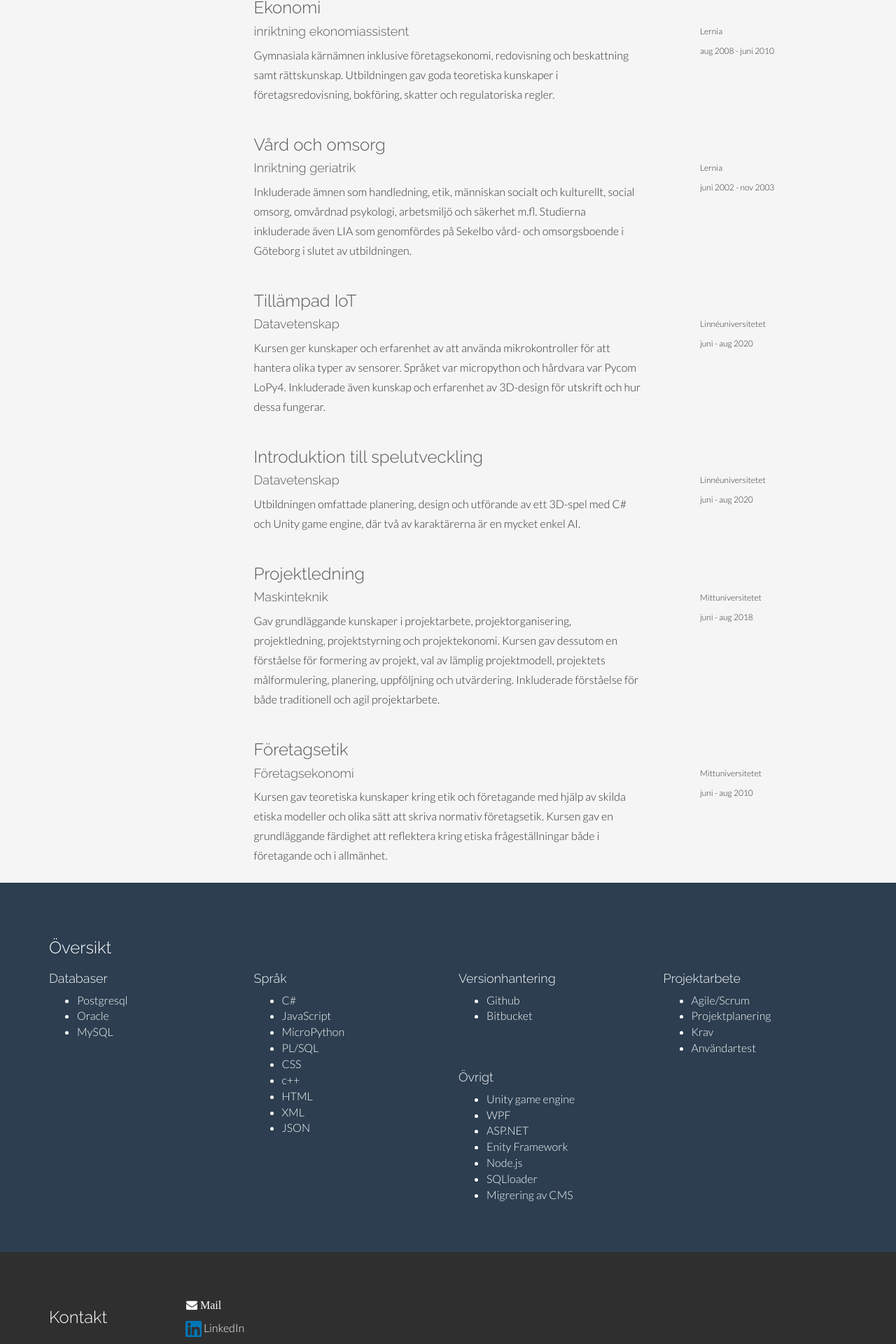
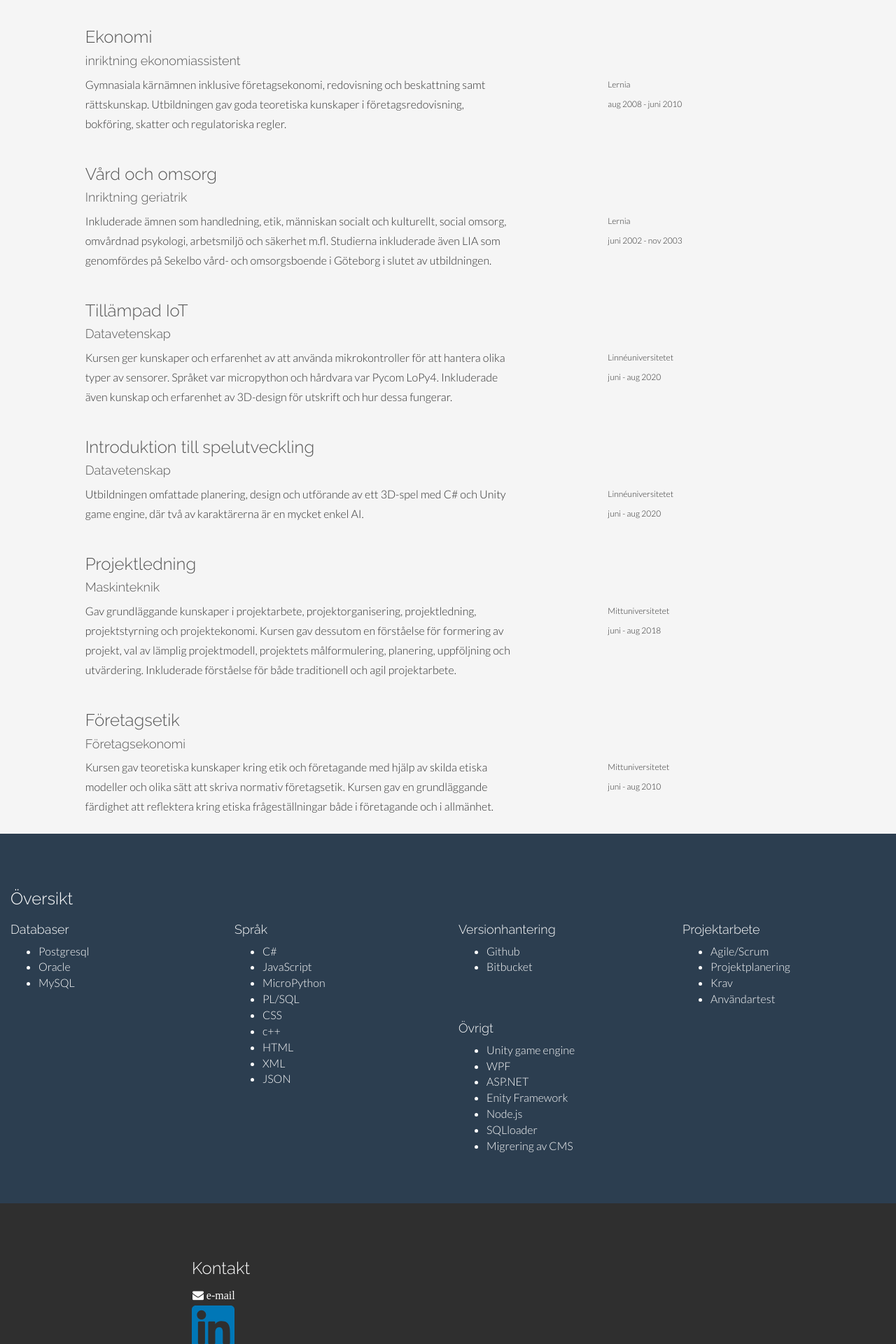
Before and after one commit to alienarex/annica_space, a PHP site: page / in a window 1280 px wide; the page is wider, and only the part inside the window is pictured. Shown: the part 2560-4480 px from the top of that part at 70% size. Run offline with PHP 8.4, Linux system fonts and the light colour scheme.

Commit message:
Fixed the responsive design

```diff
--- a/annica.space/css/style.css
+++ b/annica.space/css/style.css
@@ -37,16 +37,15 @@ p {
   margin-right: auto;
   font-size: 110%;
 }
-
 .edu-item {
-  margin-top: 20%;
+  /* margin-top: 20%; */
   margin-bottom: 0;
-  margin-left: 20%;
+  /* margin-left: 20%; */
   font-size: 12px;
 }
 
 .edu-year {
-  margin-left: 20%;
+  /* margin-left: 20%; */
   font-size: 12px;
 }
 
@@ -223,12 +222,18 @@ SECTION WRAPS
 }
 
 /*Footer*/
-
+#contact {
+  background-color: #2f2f2f;
+}
 #footwrap {
+  /* display: flex; */
   background: #2f2f2f;
   padding-top: 60px;
   padding-bottom: 60px;
   color: #fff;
+}
+address {
+  max-width: 100%;
 }
 
 /* Global Values */
@@ -349,14 +354,16 @@ SECTION WRAPS
   margin: 15px 0;
 }
 .linkedin-icon {
-  width: 20%;
-  height: 10%;
-  margin-top: 5px;
+  display: flex;
 }
+
 .mail-paragraph {
   margin: 1px;
 }
-.linkedin-icon a img {
-  height: 20%;
-  width: 20%;
+/* .linkedin-icon a img {
+  height: 5%;
+  width: 5%;
+} */
+.container {
+  width: 100%;
 }
--- a/annica.space/index.php
+++ b/annica.space/index.php
@@ -64,7 +64,7 @@
     <div id="headerwrap">
         <div class="container">
             <div class="row centered">
-                <div class="col-lg-12">
+                <div class="col-12">
 
                     <p class="quote-paragraph">
                         Programming isn't about what you know; it's about what you can figure out.
@@ -104,8 +104,8 @@
     $splitStr = split_on($personAbout, $splitOnNum);
 
     // bootstrap classes differ between first and second article.
-    $setClassFirstArticle = 'col-lg-6';
-    $setClassSecondArticle = 'col-lg-6 col-lg-offset-3';
+    $setClassFirstArticle = 'col-lg-6 col-md-10 col-md-offset-1';
+    $setClassSecondArticle = 'col-lg-6 col-md-10 col-md-offset-1';
     $isFirstArticle = true;
 
     get_html_section_intro($personName, $personAbout, $splitOnNum);
@@ -157,7 +157,7 @@
             </div>
 
             <div class="row">
-                <div class="col-12 col-md-3">
+                <div class="col-md-3">
                     <h4>Databaser</h4>
                     <ul class="d-flex ">
                         <li>Postgresql</li>
@@ -166,7 +166,7 @@
                     </ul>
                 </div>
 
-                <div class="col-12 col-md-3">
+                <div class="col-md-3">
                     <h4>Språk</h4>
                     <ul>
                         <li>C#</li>
@@ -182,7 +182,7 @@
                 </div>
 
 
-                <div class="col-12 col-md-3">
+                <div class="col-md-3">
                     <h4>Versionhantering</h4>
                     <ul>
                         <li>Github</li>
@@ -191,7 +191,7 @@
                 </div>
 
 
-                <div class="col-12 col-md-3">
+                <div class="col-md-3">
                     <h4>Projektarbete</h4>
                     <ul>
                         <li>Agile/Scrum</li>
@@ -202,7 +202,7 @@
                 </div>
 
 
-                <div class="col-12 col-md-3">
+                <div class="col-md-3">
                     <h4>Övrigt</h4>
                     <ul>
                         <li>Unity game engine</li>
@@ -220,31 +220,33 @@
         <!--/ #skillswrap -->
     </div>
 
-    <section id="contact" class="section-wrapper divider">
+    <section id="contact">
         <!--FOOTER DESCRIPTION -->
         <div id="footwrap">
             <div class="container">
                 <div class="row">
-                    <div class="col-lg-2">
-                        <h3>Kontakt</h3>
-                    </div>
-                    <div class="row">
-                        <div class="col-lg-6">
+                    <div class="col-lg-8 col-lg-offset-1  col-12">
+                        <div class="col-lg-6 col-lg-offset-2 col-sm-8 col-sm-offset-4">
+
+                            <h3>Kontakt</h3>
+                        </div>
+                        <div class="col-lg-6 col-lg-offset-2 col-md-8 col-md-offset-4 col-sm-3 col-sm-offset-9">
                             <address>
 
-                                <p class="mail-paragraph">
-                                    <i class="fa fa-envelope" aria-hidden="true"><a href="mailto:annica@alienus.se"> Mail</a></i>
+                                <p class="mail-paragraph col-12">
+                                    <i class="fa fa-envelope" aria-hidden="true"><a href="mailto:annica@alienus.se"> e-mail</a></i>
                                 </p>
-                                <p class="linkedin-icon">
+                                <p class="linkedin-icon col-12">
                                     <a href="https://linkedin.com/in/annica-alienus"><img src="img/linkedin.svg" alt="linkedin" /> LinkedIn
                                     </a>
                                 </p>
                             </address>
                         </div>
                     </div>
+                    <!--/.row -->
                 </div>
-                <!--/.row -->
             </div>
+
             <!--/.container -->
         </div>
         <!--/ #footer -->
--- a/annica.space/php/main.php
+++ b/annica.space/php/main.php
@@ -8,16 +8,14 @@ function get_html_section_intro(string $name, string $strAbout, int $splitStrAbo
     <div id="about">
         <div class="container">
             <div class="row">
-                <div class="col-lg-2 col-lg-offset-1">
+                <div class="col-lg-2 col-lg-offset-1 col-md-10 col-md-offset-1">
                     <h2>%s</h2>
                 </div>
-                <div class="col-lg-6 d-flex">
+                <div class="col-lg-6 col-md-10 col-md-offset-1">
                 <p class = "visible-text">%s</p>
                     <p id="hidden-item-id" class="hidden-item">%s</p>
                     <p id = "visible-item-id" class="readmore"></p>
 
-                </div>
-                <div class="col-lg-3">
                 </div>
             </div>
             <!--/.row -->
@@ -35,7 +33,7 @@ function get_html_start_section_for_articles_cv(
     echo sprintf('<section id="%s"  >
     <div class="container desc">
         <div class="row">
-            <div class="col-lg-2 col-lg-offset-1">
+            <div class="col-lg-12 col-md-10 col-md-offset-1 col-sm-12">
                 <h2>%s</h2>
             </div>', $sectionId, $headValue);
 }
@@ -47,11 +45,13 @@ function get_html_article(string $className, string $firstheadValue, string $sec
         <div class="%s">
             <h3>%s</h3>
             <h4>%s</h4>
+            </div>
+            <div class ="%s">
             <p>%s</p>
         </div>
-        <div class="col-lg-3">
+        <div class="col-lg-3 col-md-10 col-md-offset-1">
             <p class="edu-item">%s</p>
             <p class="edu-year">%s</p>
         </div>
-    </article>', $className, $firstheadValue, $secondHeadValue, $description, $organisation, $date);
+    </article>', $className, $firstheadValue, $secondHeadValue, $className, $description, $organisation, $date);
 }
```
